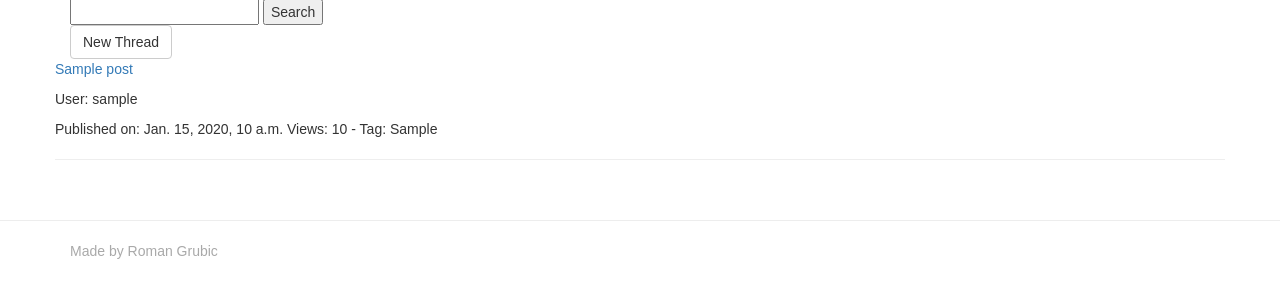
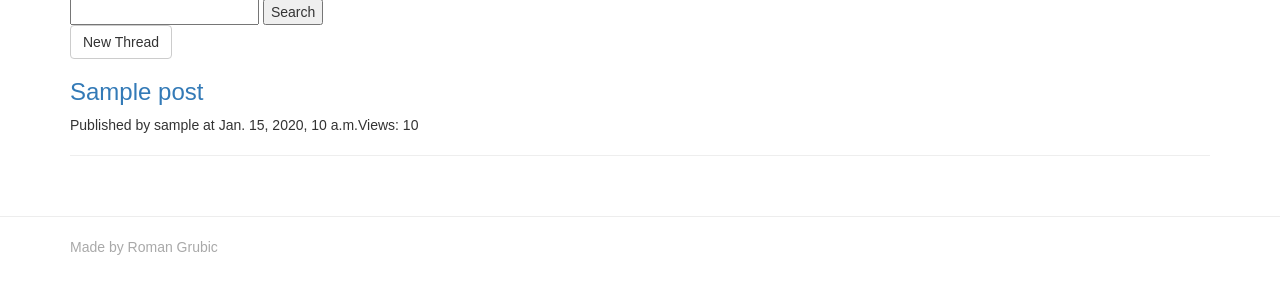
Before and after one commit to romangrubic/Star-Trek-Django, a Django app: page /posts/ in a window 1280 px wide. Shown: the part 51-351 px from the top of the page. Run offline with Django 3.2, Linux system fonts and the light colour scheme; tables that the repository leaves empty hold one stand-in row (values such as "Sample post"); some libraries are stand-ins or nearby versions.

Commit message:
Forum is now showing profile images, same with comments

```diff
--- a/accounts/templates/profileform.html
+++ b/accounts/templates/profileform.html
@@ -1,7 +1,9 @@
 {% extends "base.html" %}
 {% load bootstrap_tags %}
 {% block content %}
-
+{{ request.user.pk }}
+{{ profile.uprofile }}
+{{ request.user.pk }}
     <h1>Edit profile</h1>
     <form method="POST" enctype="multipart/form-data">
         {% csrf_token %}
--- a/accounts/views.py
+++ b/accounts/views.py
@@ -81,14 +81,14 @@ def user_profile(request, pk):
 def edit_profile(request, pk):
     profile = get_object_or_404(Profile, pk=pk)
     if request.method == "POST":
-        form = ProfileForm(request.POST, request.FILES, instance=profile)
+        form = ProfileForm(request.POST, request.FILES, pk, instance=profile)
 
         if form.is_valid():
             profile = form.save()
             return redirect(user_profile, profile.pk)
     else:
         form = ProfileForm(instance=profile)
-    return render(request, 'profileform.html', {'form': form})
+    return render(request, 'profileform.html', {'form': form}, {'profile': profile})
 
 
 @login_required
--- a/posts/models.py
+++ b/posts/models.py
@@ -1,12 +1,14 @@
 from django.db import models
 from django.utils import timezone
 from django.contrib.auth.models import User
+from accounts.models import Profile
 
 
 # Create your models here.
 class Post(models.Model):
     """A single Blog post"""
     user = models.ForeignKey(User)
+    profile = models.ForeignKey(Profile)
     title = models.CharField(max_length=200)
     content = models.TextField()
     created_date = models.DateTimeField(auto_now_add=True)
@@ -20,6 +22,7 @@ class Post(models.Model):
 
 class Comment(models.Model):
     post = models.ForeignKey(Post, related_name="comments")
+    profile = models.ForeignKey(Profile)
     user = models.ForeignKey(User)
     content = models.TextField()
     created_date = models.DateTimeField(auto_now_add=True)
--- a/posts/templates/blogposts.html
+++ b/posts/templates/blogposts.html
@@ -1,22 +1,16 @@
 {% extends 'base.html' %}
 {% block content %}
-<div class="display">
         <form action="{% url 'search_threads' %}" method="GET">
             <input type="text" name="d">
             <button type="submit">Search</button>
         </form>
-    </div>
+
 <a href="{% url 'new_post' %}" class="btn btn-default">New Thread</a>
     {% for post in posts %}
-        <div class="row">
-            <div class="col-3">
+        <div class="row-fluid">
+                <h3><a href="{% url 'post_detail' post.id %}">{{ post.title }}</a></h3>
 
-            </div>
-            <div class="col-5">
-                <p><a href="{% url 'post_detail' post.id %}">{{ post.title }}</a></p>
-                <p><span class="boldtext">User:</span> {{ post.user }}</a></p>
-                <p><span class="boldtext">Published on:</span> {{ post.published_date }} <span class="boldtext">Views:</span> {{post.views}} - <span class="boldtext">Tag:</span> {{ post.tag }}</p>
-            </div>
+               <span class="boldtext">Published by {{ post.user }} at</span> {{ post.published_date }}<span class="boldtext">Views:</span> {{post.views}}
             <hr>
         </div>
     {% endfor %}
--- a/posts/templates/postdetail.html
+++ b/posts/templates/postdetail.html
@@ -3,9 +3,9 @@
     <div class="row">
         <div class="col-md-2 col-sm-3 text-center">
             <a class="story-img" href="#">
-                <img src="/media/img/profile.jpg" class="img-circle">
+                <img src="{{ MEDIA_URL }}{{ post.profile.image }}" class="img-circle">
             </a>
-            <p><span class="boldtext">Author:</span> {{ post.user }}</p>
+            <p><span class="boldtext">Author:</span><a href="{% url 'profile' post.user_id %}" target="_blank" rel="noopener"> {{ post.user }}</a></p>
             <p><span class="boldtext">Published on:<br></span> {{ post.published_date }} </p>
                     <p><span class="boldtext">Views:</span> {{post.views}}</p>
         </div>
@@ -36,6 +36,7 @@
         </div>
         <div class="col-8">
             {{ comment.content }}
+            <img class="img-blogpost" src="/media/{{ comment.profile.image }}">
         </div>
     </div>
     <hr>
--- a/posts/views.py
+++ b/posts/views.py
@@ -40,7 +40,8 @@ def create_or_edit_post(request, pk=None):
         form = BlogPostForm(request.POST, request.FILES, instance=post)
         if form.is_valid():
             post = form.save(commit=False)
-            post.user = request.user
+            post.user_id = request.user.id
+            post.profile_id = request.user.id
             post.save()
             return redirect(post_detail, post.pk)
     else:
@@ -55,6 +56,7 @@ def add_comment(request, pk):
         comment = form.save(commit=False)
         comment.post = post
         comment.user = request.user
+        comment.profile_id = request.user.id
         comment.save()
         return redirect('post_detail', pk=post.id)
     return render(request, 'commentform.html', {'form': form}, )
--- a/static/css/styles.css
+++ b/static/css/styles.css
@@ -46,15 +46,9 @@ footer {
     margin: 0 auto;
 }
 
-caption p {
-    word-wrap: break-word;
-}
 
-.row.row-flex {
-    display: flex;
-    flex-wrap: wrap;
-    margin-top: 30px;
-}
+
+
 
 .panel-default {
     border-color: transparent;
```
Also changed, not shown: posts/migrations/0005_post_profile.py (added), posts/migrations/0006_comment_profile.py (added).
